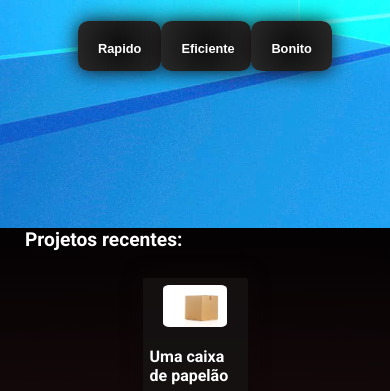
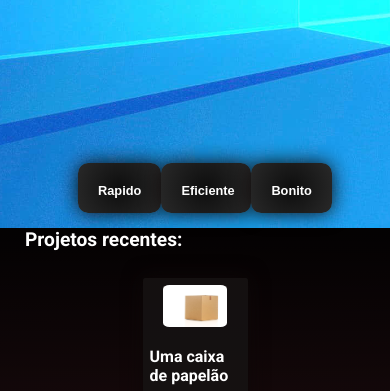
Before and after one commit to LiviaSobral/exercicioPortifolio, a plain HTML site: page index.html in a window 390 px wide. Shown: the part 453-844 px from the top of the page. Drawn offline with Linux system fonts and the light colour scheme; a web font is replaced by a local one.

Commit message:
Update layout.css

```diff
--- a/css/layout.css
+++ b/css/layout.css
@@ -29,7 +29,7 @@ header img{
     align-items: center;
     justify-content: space-between;
     width: 60%;
-    margin: 10%;
+    margin-top: 25vh;
 }
 .hero-card{
     text-align: center;
@@ -117,9 +117,6 @@ footer nav{
     gap: 10px;
 }
 @media (max-width: 768px){
-    #hero-info{
-        padding-top: 50px;
-    }
     .hero img{
         height: 300px;
     }
@@ -178,9 +175,6 @@ footer nav{
     }
 }
 @media (min-width: 769px) and (max-width: 1024px){
-    #hero-info{
-        padding-top: 30px;
-    }
     .hero img{
         height: 500px;
     }
```
